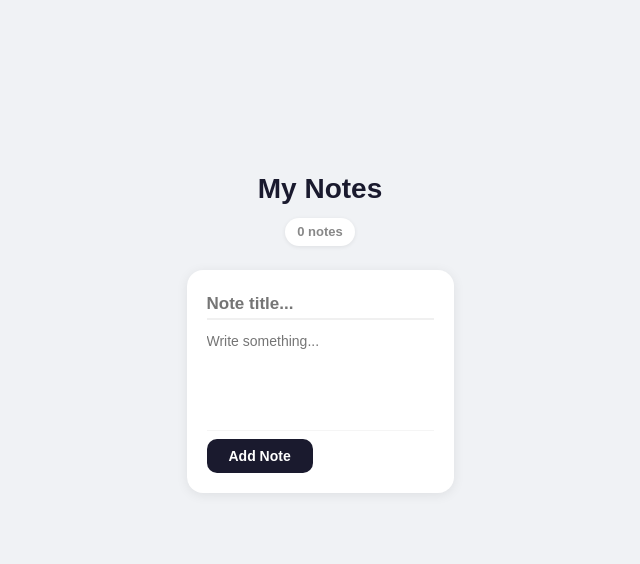
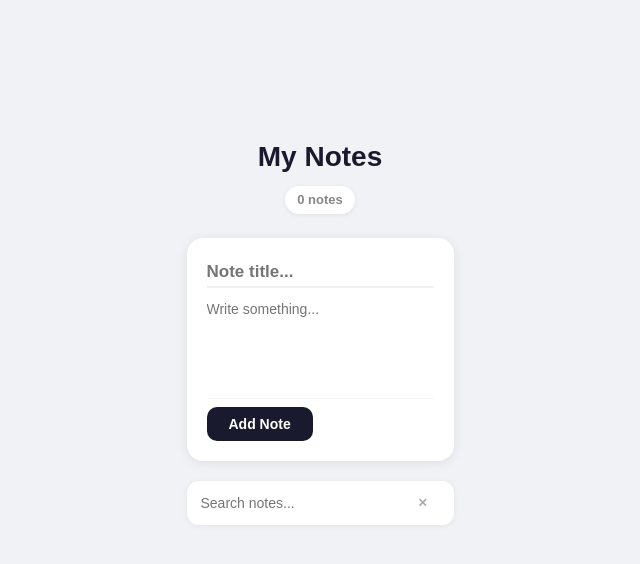
Before and after one commit to kaishuenc/electron-app, a React (Vite) app in the folder src/renderer/: page / in a window 1280 px wide. Shown: the top 564 px of the page, without its empty margins (320-960 px from the left). Built offline with nearby package versions, Linux system fonts and the light colour scheme.

Commit message:
fix: search bar and filtering

```diff
--- a/src/renderer/src/App.tsx
+++ b/src/renderer/src/App.tsx
@@ -1,9 +1,9 @@
-import { useState, useEffect } from "react"
-import "./App.css"
+import { useState, useEffect } from 'react'
+import './App.css'
 
-import Header from "./components/header"
-import NoteInput from "./components/noteinput"
-import NoteCard from "./components/notecard"
+import Header from './components/header'
+import NoteInput from './components/noteinput'
+import NoteCard from './components/notecard'
 
 interface Note {
   id: number
@@ -13,20 +13,21 @@ interface Note {
   color: string
 }
 
-const COLORS = ["#fff9c4", "#fce4ec", "#e8f5e9", "#e3f2fd"]
+const COLORS = ['#fff9c4', '#fce4ec', '#e8f5e9', '#e3f2fd']
 
 function App() {
   const [notes, setNotes] = useState<Note[]>([])
-  const [title, setTitle] = useState("")
-  const [content, setContent] = useState("")
+  const [title, setTitle] = useState('')
+  const [content, setContent] = useState('')
+  const [search, setSearch] = useState('')
 
   useEffect(() => {
-    const saved = localStorage.getItem("notes")
+    const saved = localStorage.getItem('notes')
     if (saved) setNotes(JSON.parse(saved))
   }, [])
 
   useEffect(() => {
-    localStorage.setItem("notes", JSON.stringify(notes))
+    localStorage.setItem('notes', JSON.stringify(notes))
   }, [notes])
 
   const addNote = () => {
@@ -41,12 +42,12 @@ function App() {
     }
 
     setNotes([newNote, ...notes])
-    setTitle("")
-    setContent("")
+    setTitle('')
+    setContent('')
   }
 
   const deleteNote = (id: number) => {
-    setNotes(notes.filter(n => n.id !== id))
+    setNotes(notes.filter((n) => n.id !== id))
   }
 
   return (
@@ -61,10 +62,28 @@ function App() {
         addNote={addNote}
       />
 
+      <div className="search-bar">
+        <input
+          type="text"
+          placeholder="Search notes..."
+          value={search}
+          onChange={(e) => setSearch(e.target.value)}
+        />
+        <button className="clear-search" onClick={() => setSearch('')}>
+          ✕
+        </button>
+      </div>
+
       <div className="notes-grid">
-        {notes.map(note => (
-          <NoteCard key={note.id} note={note} onDelete={deleteNote} />
-        ))}
+        {notes
+          .filter(
+            (note) =>
+              note.title.toLowerCase().includes(search.toLowerCase()) ||
+              note.content.toLowerCase().includes(search.toLowerCase())
+          )
+          .map((note) => (
+            <NoteCard key={note.id} note={note} onDelete={deleteNote} />
+          ))}
       </div>
     </div>
   )
```
